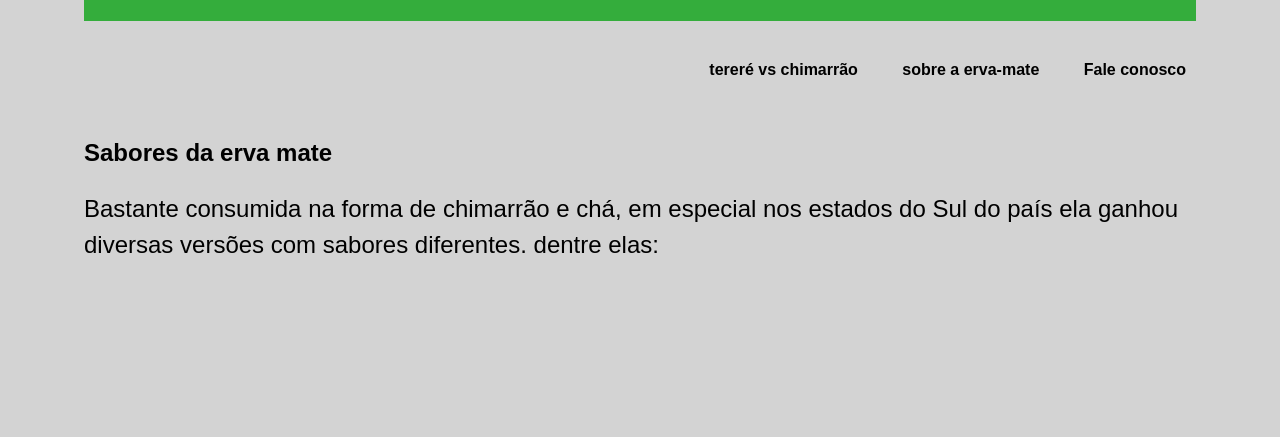
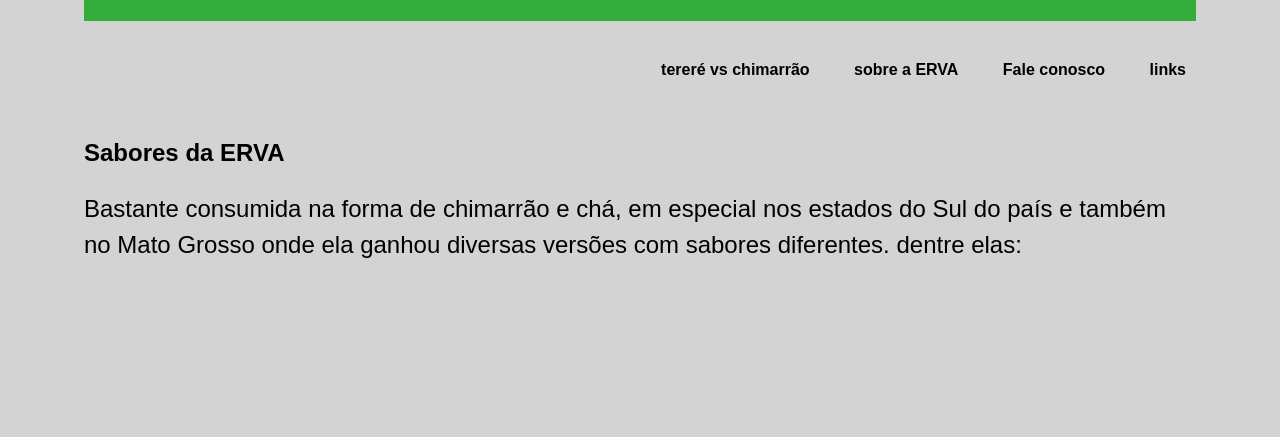
Before and after one commit to tomazdalcortivo/mywebsite, a plain HTML site: page index.html in a window 1280 px wide. Shown: the part 363-800 px from the top of the page. Drawn offline with Linux system fonts and the light colour scheme.

Commit message:
segundo commit

```diff
--- a/index.html
+++ b/index.html
@@ -18,16 +18,18 @@
 
         <div class="links">
             <a href="terere_vs_chimarrao.html"><b>tereré vs chimarrão</b></a>
-            <a href="sobre_erva_mate.html"> <b>sobre a erva-mate</b></a>
+            <a href="sobre_erva_mate.html"> <b>sobre a ERVA</b></a>
             <a href="fale_conosco.html"><b>Fale conosco</b></a>
+            <a href="fale_conosco.html"><b>links</b></a>
         </div>
     </header>
 
     <main>
         <div class="introducao">
-            <h2>Sabores da erva mate</h2>
+            <h2>Sabores da ERVA</h2>
             <p>
-                Bastante consumida na forma de chimarrão e chá, em especial nos estados do Sul do país ela ganhou
+                Bastante consumida na forma de chimarrão e chá, em especial nos estados do Sul do país e também no Mato
+                Grosso onde ela ganhou
                 diversas versões com sabores
                 diferentes.
                 dentre elas:
```
